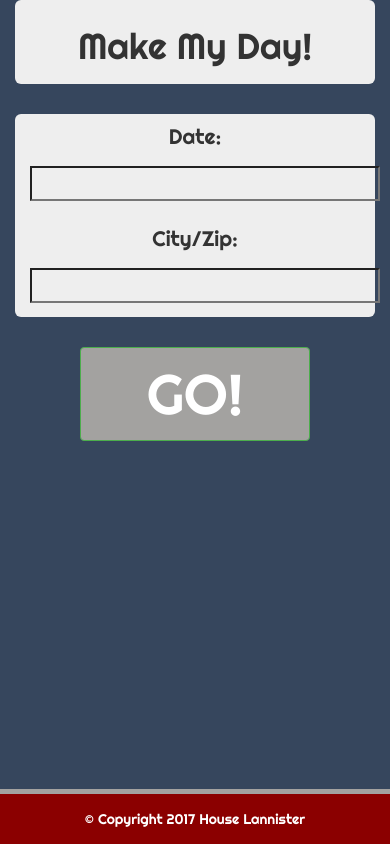
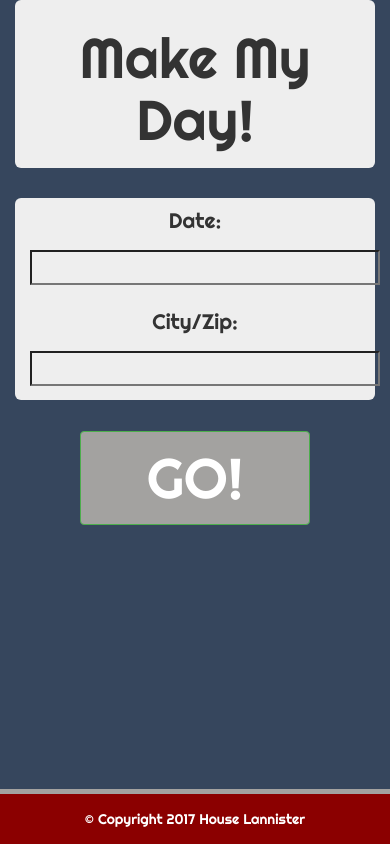
Before and after one commit to britpicazo/geronimo, a plain HTML site: page index.html in a window 390 px wide. Drawn offline with nearby package versions, Linux system fonts and the light colour scheme; some packages are replaced by stand-ins of ours; a web font is replaced by a local one.

Commit message:
travis and ageel's code added

```diff
--- a/assets/css/style.css
+++ b/assets/css/style.css
@@ -172,7 +172,6 @@ thead, tbody, td {
 	float: left;
 	height: 150px;
 	width: 150px;
-
 }
 
 #name {
@@ -180,13 +179,11 @@ thead, tbody, td {
 	margin-left: 10px;
 	font-size: 15px;
 	margin-right: 60%;
-
 }
 
 #distance {
 	float: right;
 	font-size: 15px;
-
 }
 
 #star-rating {
@@ -295,3 +292,9 @@ footer {
 	position: fixed;
 	font-family: 'Righteous', cursive;
 }
+
+@media (max-width: 768px) {
+	h1{
+		font-size: 4em !important;
+  }
+}
```
